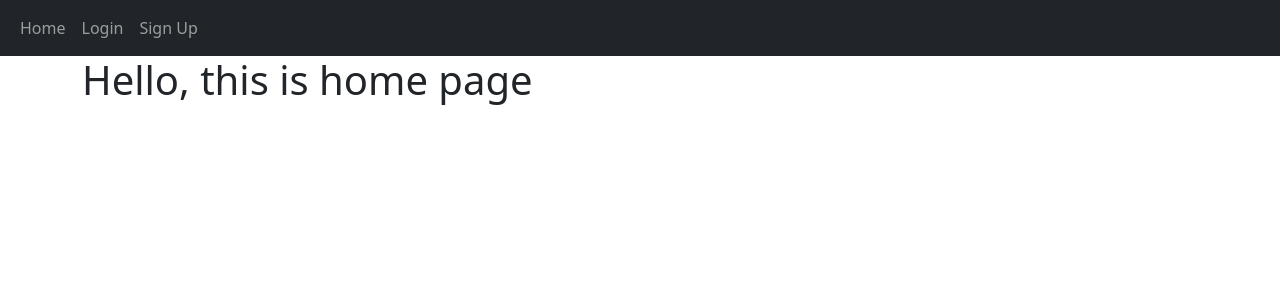
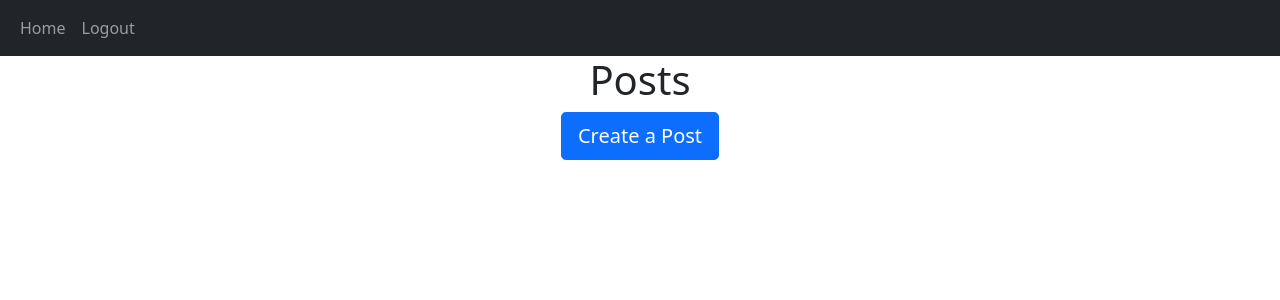
Before and after one commit to padepokanpenguin/flask-blog-app, a Flask app: page / in a window 1280 px wide. Shown: the top 300 px of the page. Run offline with Flask 3, Linux system fonts and the light colour scheme; the visitor is signed in with stand-in values (Sample User, id 1); data that the repository does not hold is empty; some libraries are stand-ins or nearby versions.

Commit message:
chore: create blog app

```diff
--- a/website/__init__.py
+++ b/website/__init__.py
@@ -19,14 +19,14 @@ def create_app():
     app.register_blueprint(views, url_prefix="/")
     app.register_blueprint(auth, url_prefix="/")
 
-    from .models import User
+    from .models import User, Post, Like, Comment
 
     with app.app_context():
         db.create_all()
 
     login_manager = LoginManager()
+    login_manager.init_app(app)
     login_manager.login_view = "auth.login"
-    login_manager.init_app(app)
 
     @login_manager.user_loader
     def load_user(id):
--- a/website/auth.py
+++ b/website/auth.py
@@ -16,14 +16,14 @@ def login():
         if(user):
             if(check_password_hash(user.password, password)):
                 flash("Logged in!", category='success')
-                login_user(user, remember=True)
+                login_user(user)
                 return redirect(url_for('views.home'))
             else:
                 flash("Password is incorrect", category="error")
         else:
             flash("Email doesnt exists", category="error")
 
-    return render_template("login.html", user=current_user)
+    return render_template("login.html",user=current_user)
 
 @auth.route("/sign-up", methods=["GET", "POST"])
 def sign_up():
--- /dev/null
+++ b/website/static/index.js
@@ -0,0 +1,16 @@
+function like(postId) {
+    const likeCount = document.getElementById(`likes-count-${postId}`);
+    const likeButton = document.getElementById(`like-button-${postId}`);
+
+    fetch(`/like-post/${postId}`, { method: "POST" })
+      .then((res) => res.json())
+      .then((data) => {
+        likeCount.innerHTML = data["likes"];
+        if (data["liked"] === true) {
+          likeButton.className = "fas fa-thumbs-up";
+        } else {
+          likeButton.className = "far fa-thumbs-up";
+        }
+      })
+      .catch((e) => alert("Could not like post."));
+  }
--- a/website/templates/base.html
+++ b/website/templates/base.html
@@ -9,6 +9,10 @@
             integrity="sha384-EVSTQN3/azprG1Anm3QDgpJLIm9Nao0Yz1ztcQTwFspd3yD65VohhpuuCOmLASjC"
             crossorigin="anonymous"
             />
+        <script
+            src="https://kit.fontawesome.com/999ca2bb93.js"
+            crossorigin="anonymous"
+          ></script>
     </head>
     <body>
         <nav class="navbar navbar-expand-lg navbar-dark bg-dark">
@@ -25,8 +29,12 @@
                 <div class="collapse navbar-collapse" id="navbar">
                     <div class="navbar-nav">
                       <a class="nav-item nav-link" href="/">Home</a>
+                      {% if user.is_authenticated %}
+                      <a class="nav-item nav-link" href="/sign-out">Logout</a>
+                      {% else %}
                       <a class="nav-item nav-link" href="/login">Login</a>
                       <a class="nav-item nav-link" href="/sign-up">Sign Up</a>
+                      {% endif %}
                     </div>
                 </div>
             </div>
@@ -53,5 +61,9 @@
             integrity="sha384-MrcW6ZMFYlzcLA8Nl+NtUVF0sA7MsXsP1UyJoMp4YLEuNSfAP+JcXn/tWtIaxVXM"
             crossorigin="anonymous"
         ></script>
+        <script
+            type="text/javascript"
+            src="{{ url_for('static', filename='index.js')}}"
+        ></script>
     </body>
 </html>
--- a/website/templates/home.html
+++ b/website/templates/home.html
@@ -1,5 +1,2 @@
-{% extends "base.html" %}
-{% block title %} Home {% endblock %}
-{% block content %}
-    <h1>Hello, this is home page</h1>
-{% endblock %}
+{% extends "post_div.html" %}
+{% block title %}Home{% endblock %}
--- /dev/null
+++ b/website/templates/post_div.html
@@ -0,0 +1,119 @@
+{% extends "base.html" %}
+{% block title %}Home{% endblock %}
+{% block content %}
+    <h1 align="center">{% block header %}Posts{% endblock %}</h1>
+    <div id="posts">
+      {% for post in posts %}
+      <div class="card border-dark">
+        <div class="card-header d-flex justify-content-between align-items-center">
+          <a href="/posts/{{post.user.username}}">{{post.user.username}}</a>
+          <div>
+            <span id="likes-count-{{post.id}}">
+            {{ post.likes|length }}</span>
+            {% if user.id in post.likes|map(attribute="author")|list %}
+            <i
+              class="fas fa-thumbs-up"
+              id="like-button-{{post.id}}"
+              onclick="like({{post.id}})"
+            ></i>
+            {% else %}
+            <i
+              class="far fa-thumbs-up"
+              id="like-button-{{post.id}}"
+              onclick="like({{post.id}})"
+            ></i>
+            {% endif %} {% if user.id == post.author %}
+            <div class="btn-group">
+              <button
+                type="button"
+                class="btn btn-sm btn-primary dropdown-toggle"
+                data-bs-toggle="dropdown"
+              ></button>
+              <ul class="dropdown-menu">
+                <li>
+                  <a href="/delete-post/{{post.id}}" class="dropdown-item"
+                    >Delete</a
+                  >
+                </li>
+              </ul>
+            </div>
+            {% endif %}
+          </div>
+        </div>
+        <div class="card-body">
+          <div class="card-text">{{post.text}}</div>
+          <br />
+          <div class="collapse" id="comments-{{post.id}}">
+            <div class="card">
+              <div class="card-body" id="comments-expanded-{{post.id}}">
+                {% for comment in post.comments %}
+                <div class="d-flex justify-content-between align-items-center">
+                  <div>
+                    <a href="/posts/{{comment.user.username}}"
+                      >{{comment.user.username}}</a
+                    >: {{comment.text}}
+                  </div>
+                  <div>
+                    <small class="text-muted"> {{comment.date_created}}</small>
+                    {% if user.id == comment.author or user.id == post.author %}
+                    <div class="btn-group">
+                      <button
+                        type="button"
+                        class="btn btn-sm btn-primary dropdown-toggle"
+                        data-bs-toggle="dropdown"
+                      ></button>
+                      <ul class="dropdown-menu">
+                        <li>
+                          <a
+                            href="/delete-comment/{{comment.id}}"
+                            class="dropdown-item"
+                            >Delete</a
+                          >
+                        </li>
+                      </ul>
+                    </div>
+                    {% endif %}
+                  </div>
+                </div>
+                {% endfor %}
+              </div>
+            </div>
+          </div>
+          <p class="card-text">
+            {% if post.comments|length > 0 %}
+            <a data-bs-toggle="collapse" href="#comments-{{post.id}}" role="button">
+              <small>View {{post.comments|length}} Comments</small>
+            </a>
+            {% else %}
+            <small class="text-muted">No Comments</small>
+            {% endif %}
+          </p>
+          <form
+            class="input-group mb-3"
+            method="POST"
+            action="/create-comment/{{post.id}}"
+          >
+            <input
+              type="text"
+              id="text"
+              name="text"
+              class="form-control"
+              placeholder="Comment something!"
+            />
+            <button type="submit" class="btn btn-primary">Comment</button>
+          </form>
+        </div>
+        <div class="card-footer text-muted">{{post.date_created}}</div>
+      </div>
+      <br/ > {% endfor %}
+    </div>
+    {% block footer %}
+    <div align="center">
+      <a href="/create-post"
+        ><button type="button" class="btn btn-primary btn-lg">
+          Create a Post
+        </button></a
+      >
+    </div>
+    {% endblock %}
+{% endblock %}
--- a/website/views.py
+++ b/website/views.py
@@ -1,9 +1,107 @@
-from flask import Blueprint, render_template
-from flask_login import login_required, current_user
+from flask import Blueprint, render_template, request, flash, redirect, url_for, jsonify
+import flask_login
+from .models import Post, User, Comment, Like
+from . import db
 
 views = Blueprint("views", __name__)
 
 @views.route("/")
-@login_required
+@flask_login.login_required
 def home():
-    return render_template("home.html", name=current_user)
+    posts = Post.query.all()
+    return render_template("home.html", user=flask_login.current_user, posts=posts)
+
+@views.route("/create-post", methods=["GET", "POST"])
+@flask_login.login_required
+def create_post():
+    if (request.method == 'POST'):
+        text = request.form.get('text')
+
+        if not text:
+            flash('Post can\'t be empty', category="error" )
+        else:
+            post = Post(text=text, author=flask_login.current_user.id)
+            db.session.add(post)
+            db.session.commit()
+            flash('Post created!', category='success')
+            return redirect(url_for('views.home'))
+    return render_template("create_post.html", user=flask_login.current_user)
+
+@views.route("/delete-post/<id>")
+@flask_login.login_required
+def delete_post(id):
+    post = Post.query.filter_by(id=id).first()
+
+    if not post:
+        flash('Post doesnt exist', category="error")
+    elif flask_login.current_user.id != post.author:
+        flash("You dont have permission to delete this post", category="error")
+    else:
+        db.session.delete(post)
+        db.session.commit()
+        flash('Post deleted.', category='success')
+
+    return redirect(url_for("views.home"))
+
+@views.route("/posts/<username>")
+@flask_login.login_required
+def posts(username):
+    user = User.query.filter_by(username=username).first()
+
+    if not user:
+        flash('No user with that username exists', category="error")
+        return redirect(url_for("views.home"))
+
+    posts = user.posts
+
+    return render_template("posts.html", user=flask_login.current_user, posts=posts)
+
+@views.route("/create-comment/<post_id>", methods=['POST'])
+@flask_login.login_required
+def create_comment(post_id):
+    text = request.form.get("text")
+
+    if not text:
+        flash("comment cannot be empty", category="error")
+    else:
+        post = Post.query.filter_by(id=post_id)
+
+        if post:
+            comment = Comment(text=text, author=flask_login.current_user.id, post_id=post_id)
+            db.session.add(comment)
+            db.session.commit()
+        else:
+            flash("Post not found", category="error")
+
+    return redirect(url_for("views.home"))
+
+@views.route("/delete-comment/<comment_id>")
+@flask_login.login_required
+def delete_command(comment_id):
+    comment = Comment.query.filter_by(id=comment_id).first()
+
+    if not comment:
+        flash("comment does\'nt exists", category="error")
+    elif comment.author != flask_login.current_user.id and comment.post.author != flask_login.current_user.id:
+        flash("You dont have permission to delete this comment", category="error")
+    else:
+        db.session.delete(comment)
+        db.sesssion.save()
+
+@views.route("/like-post/<post_id>", methods=['POST'])
+@flask_login.login_required
+def like(post_id):
+    post = Post.query.filter_by(id=post_id).first()
+    like = Like.query.filter_by(author=flask_login.current_user.id, post_id=post_id).first()
+
+    if not post:
+        return jsonify({"error": "Post not found"}, 400)
+    elif like:
+        db.session.delete(like)
+        db.session.commit()
+    else:
+        like = Like(author=flask_login.current_user.id, post_id=post_id)
+        db.session.add(like)
+        db.session.commit()
+
+    return jsonify({"likes": len(post.likes), "liked": flask_login.current_user.id in map(lambda x: x.author, post.likes)})
```
Also changed, not shown: website/models.py (+24 -0 lines), website/templates/create_post.html (added, +22 -0 lines), website/templates/posts.html (added, +10 -0 lines).
